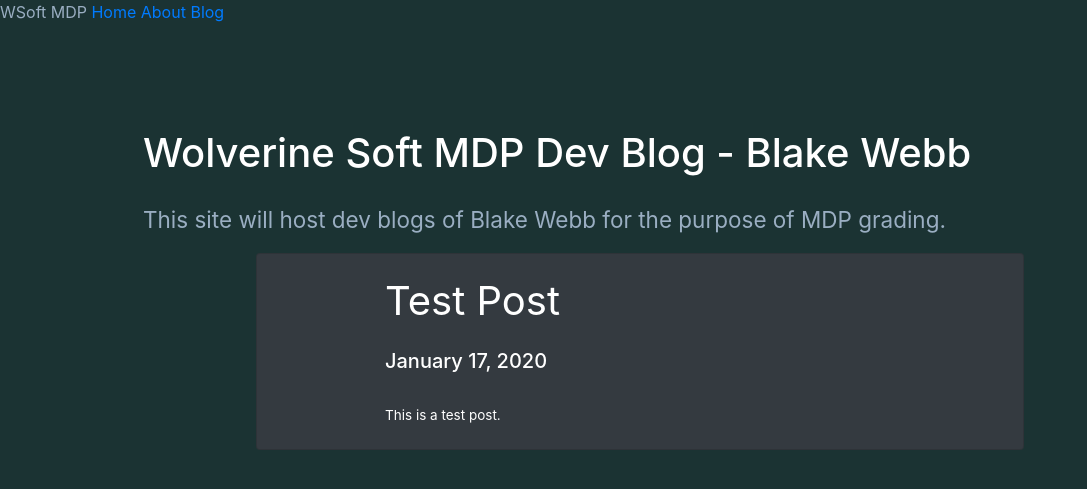
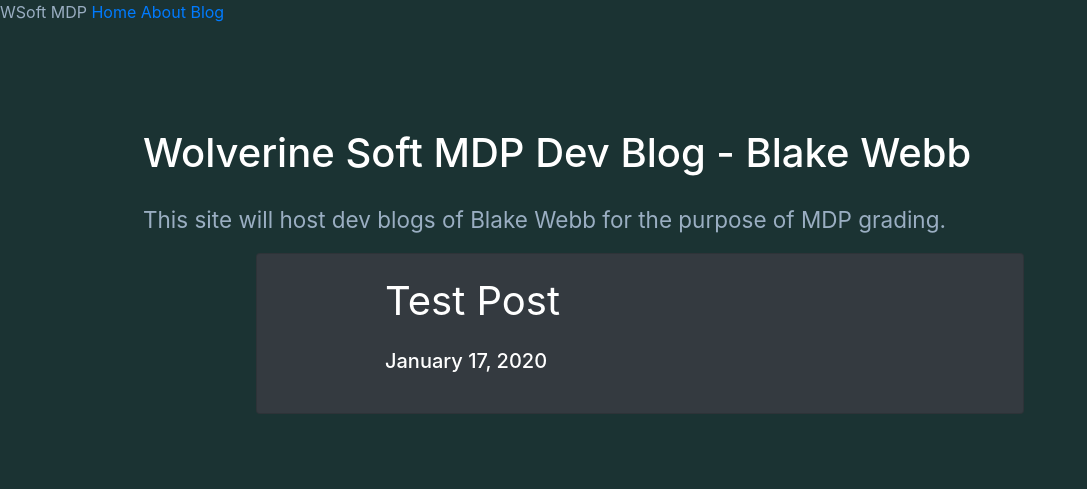
Before and after one commit to webbling/WSoft-Dev-Blog, a Jekyll site: the page built from index.html, in a window 1280 px wide. Shown: the top 489 px of the page, without its empty margins (0-1087 px from the left). Built offline with Jekyll 4.4.1, drawn with Linux system fonts in a browser that asks for light colours.

Commit message:
changed Default layout

```diff
--- a/_config.yml
+++ b/_config.yml
@@ -22,8 +22,8 @@ title: WSoft MDP Dev Blog
 email: webbling@umich.edu
 description: >- # this means to ignore newlines until "baseurl:"
   University of Michigan Wolverine Soft MDP
-baseurl: "" # the subpath of your site, e.g. /blog
-url: "https://webbling.github.io/_site" # the base hostname & protocol for your site, e.g. http://example.com
+baseurl: "/" # the subpath of your site, e.g. /blog
+url: "https://webbling.github.io/WSoft-Dev-Blog" # the base hostname & protocol for your site, e.g. http://example.com
 # twitter_username:
 github_username:  webbling
 
--- a/_layouts/default.html
+++ b/_layouts/default.html
@@ -17,9 +17,10 @@
 
           {% for post in site.posts %}
           <div class="card text-white bg-dark mb-5 mx-auto py-2 rounded">
-              <a href="{{ post.url }}" class="post-title">{{ post.title }}</a>
+              <a href="/WSoft-Dev-Blog{{ post.url }}" class="post-title">{{ post.title }}</a>
               <h5>{{ post.date | date: "%B %d, %Y"}}</h5>
               <br/>
+			  <!--
               <div class="intro">
                 {{ post.excerpt }}
               </div>
@@ -29,6 +30,7 @@
                   <a href="{{ post.url }}">Read more...</a>
               </p>
               {% endif %}
+			  -->
           </div>
           {% endfor %}
 
```
Also changed, not shown: 4 other files.
